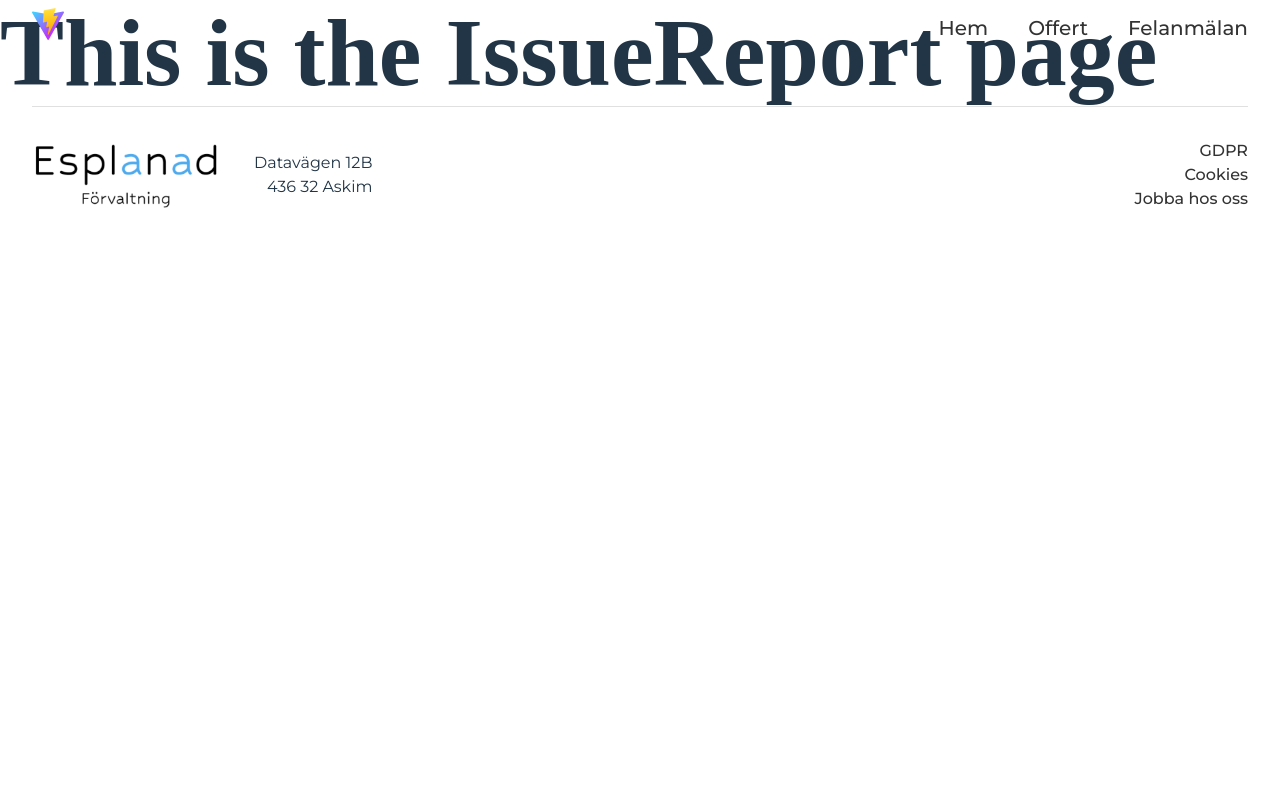
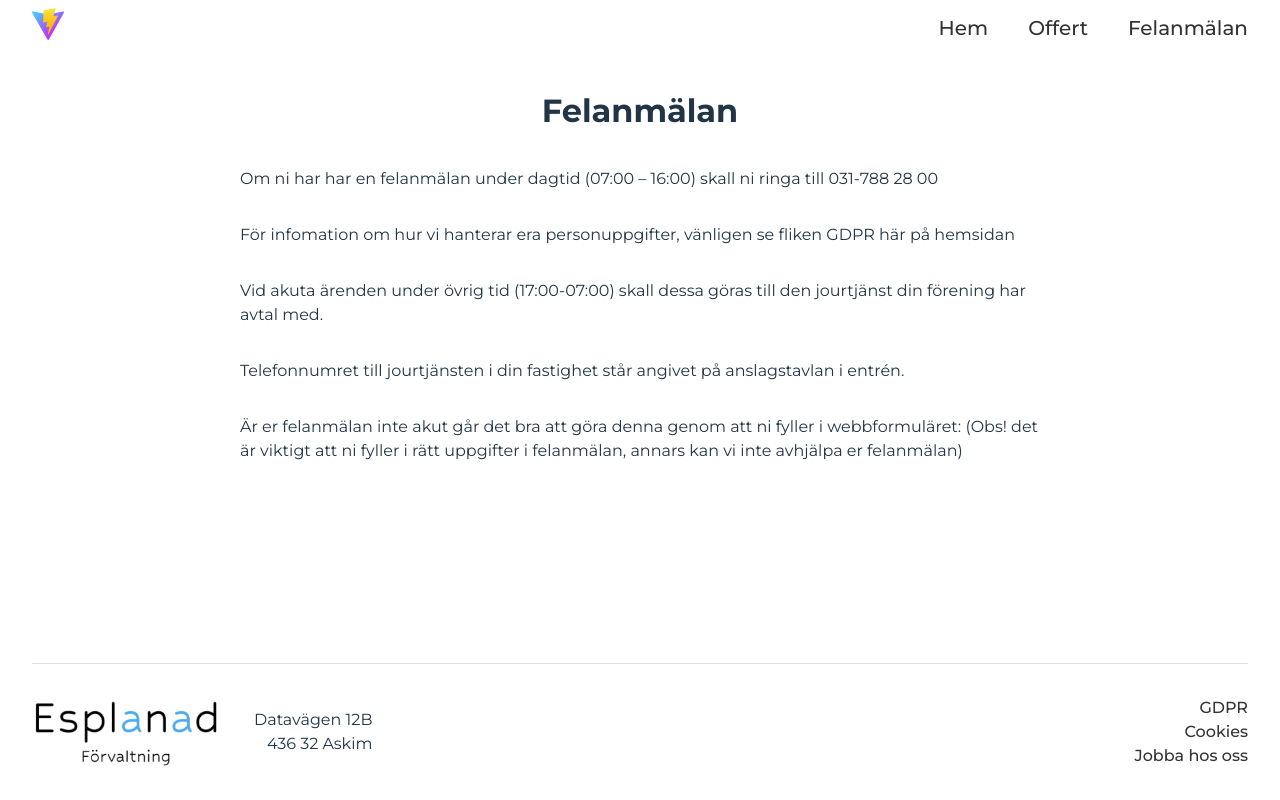
Before and after one commit to FredrikRidderfalk/esplanad-website-vite, a React (Vite) app: page /issue-report in a window 1280 px wide. Built offline with nearby package versions, Linux system fonts and the light colour scheme; a web font is replaced by a local one.

Commit message:
feat: add content for Offer & IssueReport

```diff
--- a/src/index.css
+++ b/src/index.css
@@ -25,7 +25,7 @@
 
 a {
   font-weight: 500;
-  color: #646cff;
+  color: #10acf4;
   text-decoration: inherit;
 }
 
--- a/src/pages/IssueReport.css
+++ b/src/pages/IssueReport.css
@@ -0,0 +1,27 @@
+/* Offer section */
+.issue-report {
+  height: calc(100vh - 137px);
+  padding-top: 60px;
+  padding-inline: 1rem;
+}
+.issue-report-content {
+  width: 100%;
+}
+.issue-report-content p {
+  margin-top: 2rem;
+  margin-bottom: 0;
+}
+.issue-report-content h2 {
+  text-align: center;
+}
+.container__issue-report-content {
+  margin: 0 auto;
+  max-width: 800px;
+}
+
+/* Media queries */
+@media screen and (min-width: 600px) {
+  .issue-report {
+    padding-inline: 2rem;
+  }
+}
--- a/src/pages/IssueReport.tsx
+++ b/src/pages/IssueReport.tsx
@@ -3,7 +3,32 @@ import "./IssueReport.css";
 function IssueReport() {
   return (
     <div className="issue-report">
-      <h1>This is the IssueReport page</h1>
+      <div className="container__issue-report-content">
+        <div className="issue-report-content">
+          <h2>Felanmälan</h2>
+          <p>
+            Om ni har har en felanmälan under dagtid (07:00 – 16:00) skall ni
+            ringa till 031-788 28 00
+          </p>
+          <p>
+            För infomation om hur vi hanterar era personuppgifter, vänligen se
+            fliken GDPR här på hemsidan
+          </p>
+          <p>
+            Vid akuta ärenden under övrig tid (17:00-07:00) skall dessa göras
+            till den jourtjänst din förening har avtal med.
+          </p>
+          <p>
+            Telefonnumret till jourtjänsten i din fastighet står angivet på
+            anslagstavlan i entrén.
+          </p>
+          <p>
+            Är er felanmälan inte akut går det bra att göra denna genom att ni
+            fyller i webbformuläret: (Obs! det är viktigt att ni fyller i rätt
+            uppgifter i felanmälan, annars kan vi inte avhjälpa er felanmälan)
+          </p>
+        </div>
+      </div>
     </div>
   );
 }
--- a/src/pages/Offer.css
+++ b/src/pages/Offer.css
@@ -0,0 +1,26 @@
+/* Offer section */
+.offer {
+  height: calc(100vh - 137px);
+  padding-top: 60px;
+  padding-inline: 1rem;
+}
+.offer-content {
+  width: 100%;
+}
+.offer-content p {
+  margin-top: 2rem;
+}
+.offer-content h2 {
+  text-align: center;
+}
+.container__offer-content {
+  margin: 0 auto;
+  max-width: 800px;
+}
+
+/* Media queries */
+@media screen and (min-width: 600px) {
+  .offer {
+    padding-inline: 2rem;
+  }
+}
--- a/src/pages/Offer.tsx
+++ b/src/pages/Offer.tsx
@@ -3,7 +3,20 @@ import "./Offer.css";
 function Offer() {
   return (
     <div className="offer">
-      <h1>This is the Offer page</h1>
+      <div className="container__offer-content">
+        <div className="offer-content">
+          <h2>Offert</h2>
+          <p>
+            Om ni önskar en offert på våra tjänster är ni välkomna att kontakta
+            oss genom att ringa 031-7882800, skicka ett mail till{" "}
+            <a className="email-link" href="roger@esplanad.nu">
+              info@esplanad.nu
+            </a>{" "}
+            eller använda formuläret nedan så återkommer vi med ett svar inom
+            kort.
+          </p>
+        </div>
+      </div>
     </div>
   );
 }
```
